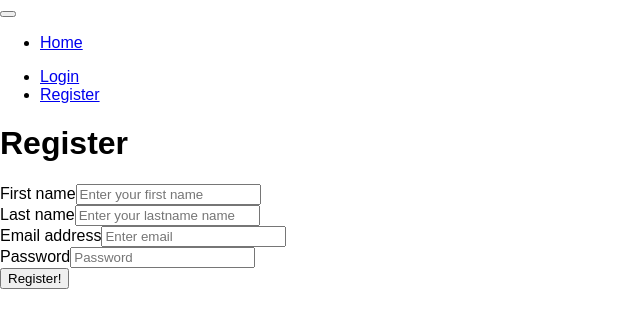
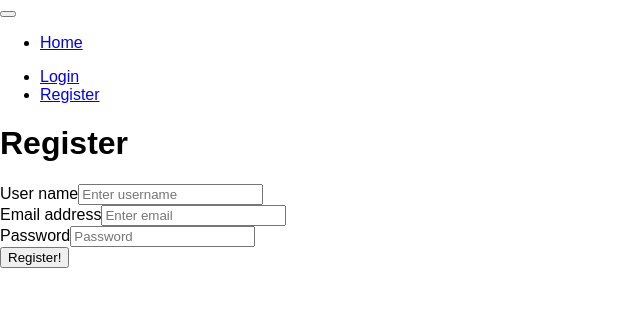
Before and after one commit to CS157A-Team01/CS157A-Team01, a React (Create React App) app in the folder Project/react_app/: page /register in a window 1280 px wide. Shown: the top 328 px of the page, without its empty margins (0-640 px from the left). Built offline with nearby package versions, Linux system fonts and the light colour scheme.

Commit message:
fixed loginsystem

```diff
--- a/Project/react_app/package.json
+++ b/Project/react_app/package.json
@@ -25,6 +25,7 @@
       "not dead",
       "not op_mini all"
     ],
+    "proxy": "http://localhost:5000",
     "development": [
       "last 1 chrome version",
       "last 1 firefox version",
--- a/Project/react_app/src/components/Login.js
+++ b/Project/react_app/src/components/Login.js
@@ -45,7 +45,7 @@ class Login extends Component {
                   type="email"
                   className="form-control"
                   name="email"
-                  placeholder="Enter email"
+                  placeholder="Enter email or username"
                   value={this.state.email}
                   onChange={this.onChange}
                 />
--- a/Project/react_app/src/components/Register.js
+++ b/Project/react_app/src/components/Register.js
@@ -40,24 +40,13 @@ class Register extends Component {
             <form noValidate onSubmit={this.onSubmit}>
               <h1 className="h3 mb-3 font-weight-normal">Register</h1>
               <div className="form-group">
-                <label htmlFor="name">First name</label>
+                <label htmlFor="username">User name</label>
                 <input
-                  type="text"
+                  type="username"
                   className="form-control"
-                  name="first_name"
-                  placeholder="Enter your first name"
-                  value={this.state.first_name}
-                  onChange={this.onChange}
-                />
-              </div>
-              <div className="form-group">
-                <label htmlFor="name">Last name</label>
-                <input
-                  type="text"
-                  className="form-control"
-                  name="last_name"
-                  placeholder="Enter your lastname name"
-                  value={this.state.last_name}
+                  name="username"
+                  placeholder="Enter username"
+                  value={this.state.username}
                   onChange={this.onChange}
                 />
               </div>
--- a/Project/react_app/src/components/UserFunctions.js
+++ b/Project/react_app/src/components/UserFunctions.js
@@ -2,7 +2,7 @@ import axios from 'axios'
 
 export const register = newUser => {
   return axios
-    .post('users/register', {
+    .post('api/register', {
       first_name: newUser.first_name,
       last_name: newUser.last_name,
       email: newUser.email,
@@ -15,7 +15,7 @@ export const register = newUser => {
 
 export const login = user => {
   return axios
-    .post('users/login', {
+    .post('api/login', {
       email: user.email,
       password: user.password
     })
@@ -30,8 +30,8 @@ export const login = user => {
 
 export const getProfile = user => {
   return axios
-    .get('users/profile', {
-      //headers: { Authorization: ` ${this.getToken()}` }
+    .get('api/profile', {
+      headers: { Authorization: `Bearer ${this.getToken()}` }
     })
     .then(response => {
       console.log(response)
```
